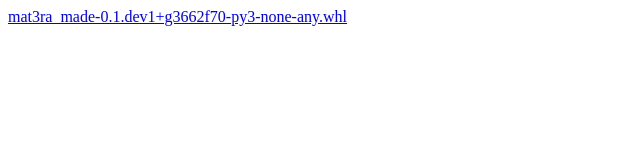
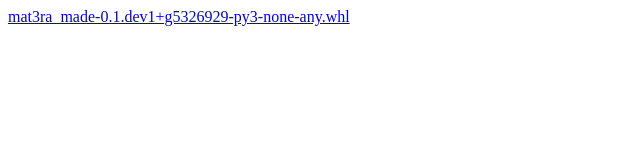
Before and after one commit to Exabyte-io/made, a plain HTML site: page index.html in a window 1280 px wide. Shown: the full height of the page, 0-640 px from the left. Drawn offline with Linux system fonts and the light colour scheme.

Commit message:
Publish wheel mat3ra_made-0.1.dev1+g5326929-py3-none-any.whl for v0.1.0 5326929d8b695ebe654cde8059026b69d3c8619d

```diff
--- a/index.html
+++ b/index.html
@@ -1 +1 @@
-<html><body><a href='mat3ra_made-0.1.dev1+g3662f70-py3-none-any.whl'>mat3ra_made-0.1.dev1+g3662f70-py3-none-any.whl</a></body></html>
+<html><body><a href='mat3ra_made-0.1.dev1+g5326929-py3-none-any.whl'>mat3ra_made-0.1.dev1+g5326929-py3-none-any.whl</a></body></html>
```
Also changed, not shown: 2 other files.
